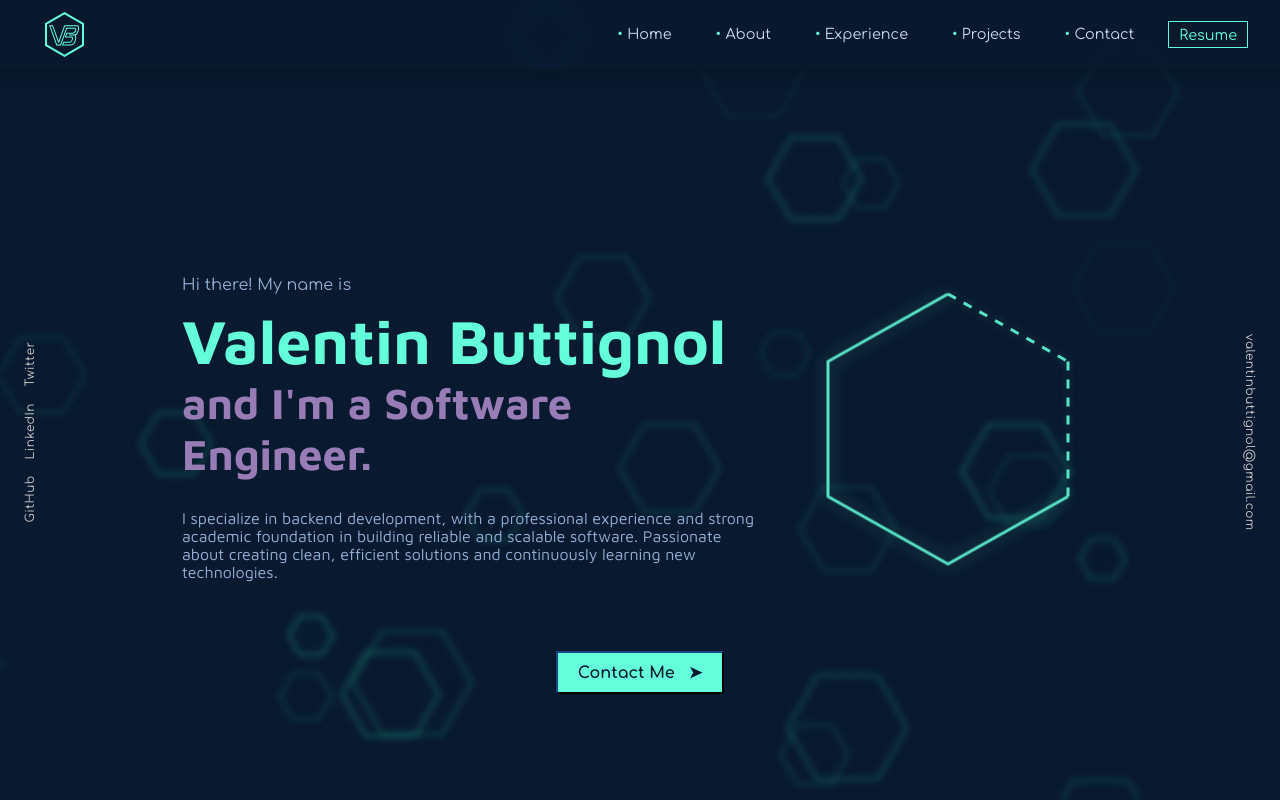
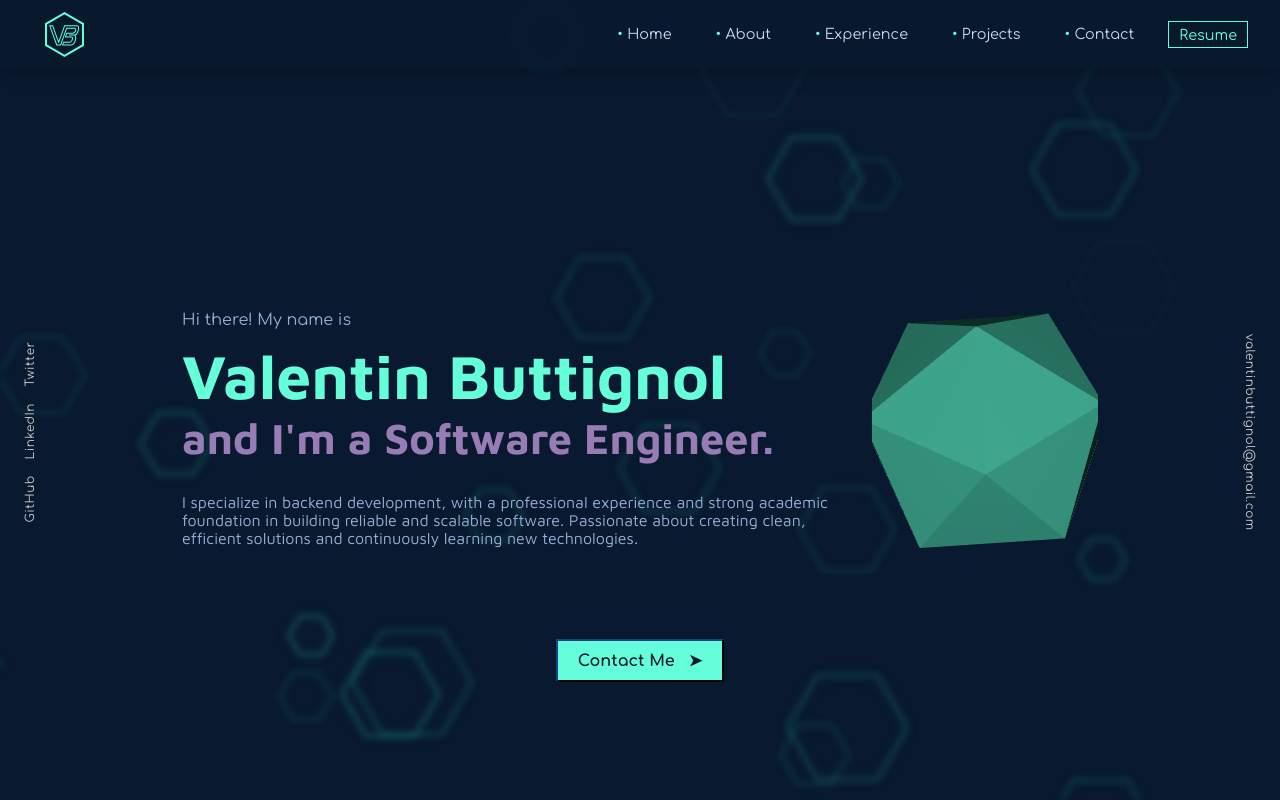
Before and after one commit to ValenButtignol/vbuttignol-portfolio, a React (Vite) app: page / in a window 1280 px wide. Shown: the top 800 px of the page. Built offline with nearby package versions, Linux system fonts and the light colour scheme.

Commit message:
refine about me and add new template for intro animation

```diff
--- a/src/components/About.tsx
+++ b/src/components/About.tsx
@@ -10,9 +10,9 @@ const About = () => {
       </div>
       <div className="about-container">
         <div className="about-text">
-          <p className='gray-font'>Hello! my name is Valentin, a software engineer with a devotion for creating clean, scalable, and efficient software pieces.</p>
-          <p className='gray-font'>My journey into development started in university, where I discovered my passion for full-stack systems and how they power everything users see.</p>
-          <p className='gray-font'>I enjoy working across the stack, and always push my self to new technologies. I seek to become a world-class expert in engineering with clean software design overall, but especifically on topics like distributed systems, AI/ML or cybersecurity.</p>
+          <p className='gray-font elegant-font'>Hello! my name is Valentin, a software engineer with a devotion for creating clean, scalable, and efficient software pieces.</p>
+          <p className='gray-font elegant-font' >My journey into development started in university, where I discovered my passion for full-stack systems and how they power everything users see.</p>
+          <p className='gray-font elegant-font'>I enjoy working across the stack, and always push my self to new technologies. I seek to become a world-class expert in engineering with clean software design overall, but especifically on topics like distributed systems, AI/ML or cybersecurity.</p>
           <div className="core-values">
             <h3 className='darkpurple-font'>Core values</h3>
             <p className='smoothgray-font'>Problem Solver, Team Player, Fast Learner</p>
--- a/src/components/HexStack.tsx
+++ b/src/components/HexStack.tsx
@@ -1,53 +1,94 @@
-import { useEffect, useState } from "react";
+import { useEffect, useState, useRef } from "react";
 import "../styles/hexstack.css";
 
+import * as THREE from 'three';
 
-const HexStack: React.FC = () => {
-  const [animate, setAnimate] = useState(false);
+const HexStack = () => {
+  const containerRef = useRef<HTMLDivElement>(null);
+  const sceneRef = useRef<THREE.Scene | null>(null);
+  const cameraRef = useRef<THREE.PerspectiveCamera | null>(null);
+  const rendererRef = useRef<THREE.WebGLRenderer | null>(null);
 
   useEffect(() => {
-    // Espera un frame para disparar la animación después del render
-    const timer = setTimeout(() => setAnimate(true), 200);
-    return () => clearTimeout(timer);
+    const technologies = ["JavaScript", "TypeScript", "React", "Node.js", "Java"];
+    if (!containerRef.current) return;
+
+    // Scene
+    const scene = new THREE.Scene();
+    sceneRef.current = scene;
+
+    // Camera
+    const camera = new THREE.PerspectiveCamera( 10, window.innerWidth / window.innerHeight, 1, 2000 );
+    camera.position.y = 500;
+    cameraRef.current = camera;
+
+    // Renderer
+    const renderer = new THREE.WebGLRenderer( {antialias: true, alpha:true});
+    renderer.setSize( window.innerWidth, window.innerHeight );
+    renderer.setPixelRatio( window.devicePixelRatio );
+    renderer.setClearColor(0x000000, 0);
+    rendererRef.current = renderer;
+
+    // Lights
+    const ambientLight = new THREE.AmbientLight( 0x000000, 1.5 );
+    scene.add(ambientLight);
+
+    const pointLight = new THREE.PointLight( 0xf0f0f0, 1.5, 0, 0 );
+    camera.add(pointLight);
+    scene.add(camera);
+
+    // Define materials with colors
+    const geometry = new THREE.IcosahedronGeometry(75);
+    const material = new THREE.MeshPhongMaterial({ color: 0x64ffda, side: THREE.DoubleSide });
+    const mesh = new THREE.Mesh(geometry, material);
+    scene.add(mesh);
+
+    // Animation loop
+    const animate = () => {
+      const timer = Date.now() * 0.0001;
+
+      camera.position.x = Math.cos(timer) * 800;
+      camera.position.z = Math.sin(timer) * 800;
+      camera.lookAt(scene.position);
+
+      scene.traverse((object) => {
+        if (object instanceof THREE.Mesh) {
+          object.rotation.x = timer * 1.5;
+          object.rotation.y = timer * 0.5;
+        }
+      });
+
+      renderer.render(scene, camera);
+    };
+
+    const handleResize = () => {
+      if (!containerRef.current || !camera || !renderer) return;
+
+      const width = containerRef.current.clientWidth;
+      const height = containerRef.current.clientHeight;
+
+      camera.aspect = width / height;
+      camera.updateProjectionMatrix();
+      renderer.setSize(width, height);
+    };
+    handleResize();
+
+    containerRef.current.appendChild(renderer.domElement);
+    renderer.setAnimationLoop(animate);
+
+    window.addEventListener('resize', handleResize);
+
+    // Cleanup
+    return () => {
+      window.removeEventListener('resize', handleResize);
+      renderer.dispose();
+      geometry.dispose();
+      material.dispose();
+      containerRef.current?.removeChild(renderer.domElement);
+    };
   }, []);
 
-  return (
-    <div className="hex-container">
-      <svg
-        className={`hexagon ${animate ? "animate" : ""}`}
-        viewBox="0 0 200 200"
-        xmlns="http://www.w3.org/2000/svg"
-      >
-        {/* Hexágono principal */}
-        <polyline
-          points="180,145 100,190 20,145 20,55 100,10"
-          className="hex-outline"
-        />
-
-        {/* Líneas punteadas (por ej. tecnologías en aprendizaje) */}
-        <polyline
-          points="180,55 180,145"
-          className="hex-outline dashed"
-        />
-        <polyline
-          points="100,10 180,55"
-          className="hex-outline dashed"
-        />
-      {/* <polygon
-        points="135,121.25 100,140 65,121.25 65,78.75 100,60 135,78.75"
-        className="hex-outline faint"
-      /> */}
-      </svg>
-
-    </div>
-  );
-};
+  return <div ref={containerRef} className='hex-stack-container' />
+}
 
 export default HexStack;
-{/* <div className={`tech-labels ${animate ? "show" : ""}`}>
-  <span style={{ top: "20%", left: "45%" }}>Python</span>
-  <span style={{ top: "40%", left: "65%" }}>Go</span>
-  <span style={{ top: "65%", left: "55%" }}>TS</span>
-  <span style={{ top: "65%", left: "35%" }}>Java</span>
-  <span style={{ top: "40%", left: "25%" }}>JS</span>
-  </div> */}
--- a/src/components/Introduction.tsx
+++ b/src/components/Introduction.tsx
@@ -17,9 +17,7 @@ const Introduction = () => {
             learning new technologies.
           </p>
         </div>
-        <div className="intro-hex">
-          <HexStack />
-        </div>
+        <HexStack />
       </div>
       <button className="contact-button">Contact Me &nbsp; ➤</button>
     </div>
--- a/src/styles/hexstack.css
+++ b/src/styles/hexstack.css
@@ -1,84 +1,59 @@
-.hex-container {
+.hex-stack-container {
   position: relative;
-  width: 300px;
-  height: 300px;
-  margin: auto;
+  width: 50%;
+  height: 50%;
+  min-height: 300px;
+  display: flex;
+  justify-content: center;
+  align-items: center;
 }
 
-.hexagon {
+canvas {
+  width: 100% !important;
+  height: 100% !important;
+  display: block;
+}
+
+.hex-item {
+  position: absolute;
+  width: 120px;
+  height: 104px;
+  transform: rotateX(55deg) rotateZ(45deg);
+  transition: 0.5s ease;
+}
+
+.hex-item:nth-child(1) { top: 0px; }
+.hex-item:nth-child(2) { top: 35px; }
+.hex-item:nth-child(3) { top: 70px; }
+.hex-item:nth-child(4) { top: 105px; }
+.hex-item:nth-child(5) { top: 140px; }
+
+.hex-shape {
   width: 100%;
   height: 100%;
-  fill: none;
-  stroke: #64ffda;
-  stroke-width: 2;
-  stroke-linejoin: round;
+  background-color: #64ffda;
+  clip-path: polygon(
+    25% 6.7%,
+    75% 6.7%,
+    100% 50%,
+    75% 93.3%,
+    25% 93.3%,
+    0% 50%
+  );
+  transition: background-color 0.6s ease;
 }
 
-.hex-outline {
-  stroke-dasharray: 600;
-  stroke-dashoffset: 600;
-  transition: stroke-dashoffset 2s ease-out;
-  animation: dashPulse 1.8s infinite ease-in-out;
-  filter: drop-shadow(0 0 6px rgba(100, 255, 218, 0.5));
+.hex-item.active .hex-shape {
+  background-color: #987cb5;
 }
 
-.hexagon.animate .hex-outline {
-  stroke-dashoffset: 0;
+.hex-label {
+  position: absolute;
+  top: 120%;
+  left: 50%;
+  transform: translateX(-50%);
+  font-size: 14px;
+  color: #64ffda;
+  white-space: nowrap;
+  pointer-events: none;
 }
-
-.dashed {
-  stroke-dasharray: 6;
-  opacity: 0.7;
-  filter: drop-shadow(0 0 3px rgba(100, 255, 218, 0.3));
-}
-
-
-@keyframes dashPulse {
-  0%, 100% {
-    opacity: 0.6;
-  }
-  50% {
-    opacity: 1;
-  }
-}
-
-.shadow-layer {
-  position: absolute;
-  top: 0;
-  left: 0;
-  opacity: 0.15;
-  transform: scale(1.15);
-  filter: blur(4px);
-}
-
-
-
-/* Etiquetas de tecnologías */
-.tech-labels {
-  position: absolute;
-  top: 0;
-  left: 0;
-  width: 100%;
-  height: 100%;
-  color: #a0aec0;
-  font-family: "Inter", sans-serif;
-  font-size: 0.9rem;
-  opacity: 0;
-  transition: opacity 0.8s ease, transform 0.8s ease;
-  transform: translateY(10px);
-}
-
-.tech-labels.show {
-  opacity: 1;
-  transform: translateY(0);
-}
-
-.tech-labels span {
-  position: absolute;
-  transition: color 0.3s;
-}
-
-.tech-labels span:hover {
-  color: #6fffb0;
-  cursor: default;
-}
--- a/src/styles/introduction.css
+++ b/src/styles/introduction.css
@@ -8,12 +8,6 @@
 
 .intro-text {
   max-width: 650px;
-}
-
-.intro-hex {
-  display: flex;
-  justify-content: center;
-  align-items: center;
 }
 
 h1 {
```
